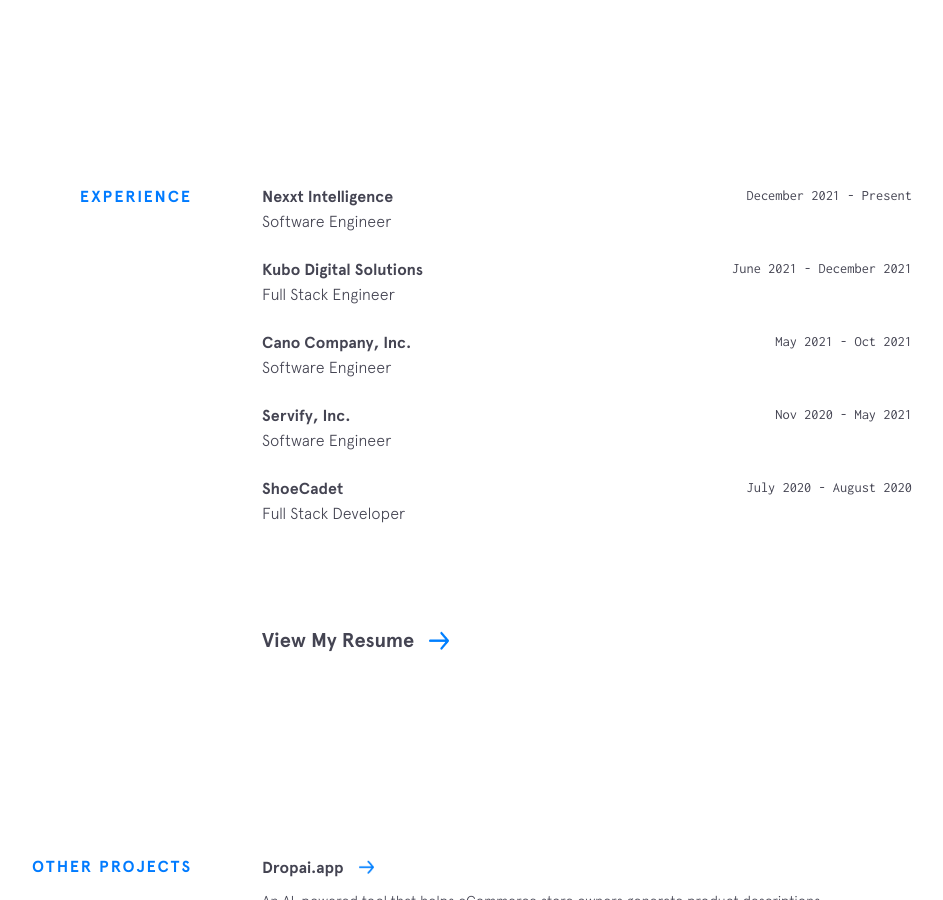
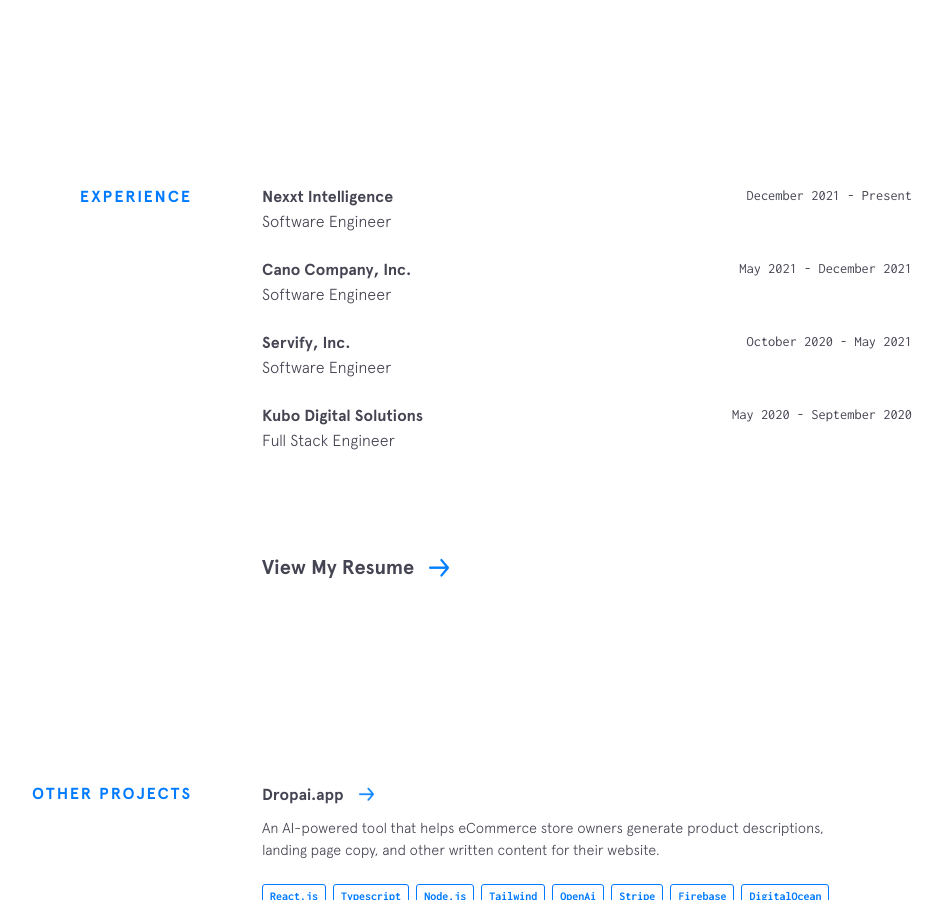
Before and after one commit to Haisem-j/portfolio4, a Jekyll site: the page built from index.html, in a window 1280 px wide and 900 px high, scrolled down 1587 px. Shown: the whole window, without its empty margins (188-1131 px from the left). Built offline with Jekyll 4.4.1, drawn with Linux system fonts in a browser that asks for light colours; nearby versions of some CDN libraries.

Commit message:
updated exp

```diff
--- a/_data/experience.yml
+++ b/_data/experience.yml
@@ -3,22 +3,17 @@
   time: December 2021 - Present
   position: Software Engineer
 
-- company: Kubo Digital Solutions
-  url: https://www.kubo-digital.com/
-  time: June 2021 - December 2021
-  position: Full Stack Engineer
-
 - company: Cano Company, Inc.
   url: https://www.canocompany.com/
-  time: May 2021 - Oct 2021
+  time: May 2021 - December 2021
   position: Software Engineer
 
 - company: Servify, Inc.
   url: https://ca.servify.tech/
-  time: Nov 2020 - May 2021
+  time: October 2020 - May 2021
   position: Software Engineer
 
-- company: ShoeCadet
-  url: https://shoecadett.com/
-  time: July 2020 - August 2020
-  position: Full Stack Developer
+- company: Kubo Digital Solutions
+  url: https://www.kubo-digital.com/
+  time: May 2020 - September 2020
+  position: Full Stack Engineer
```
Also changed, not shown: 1 other file.
